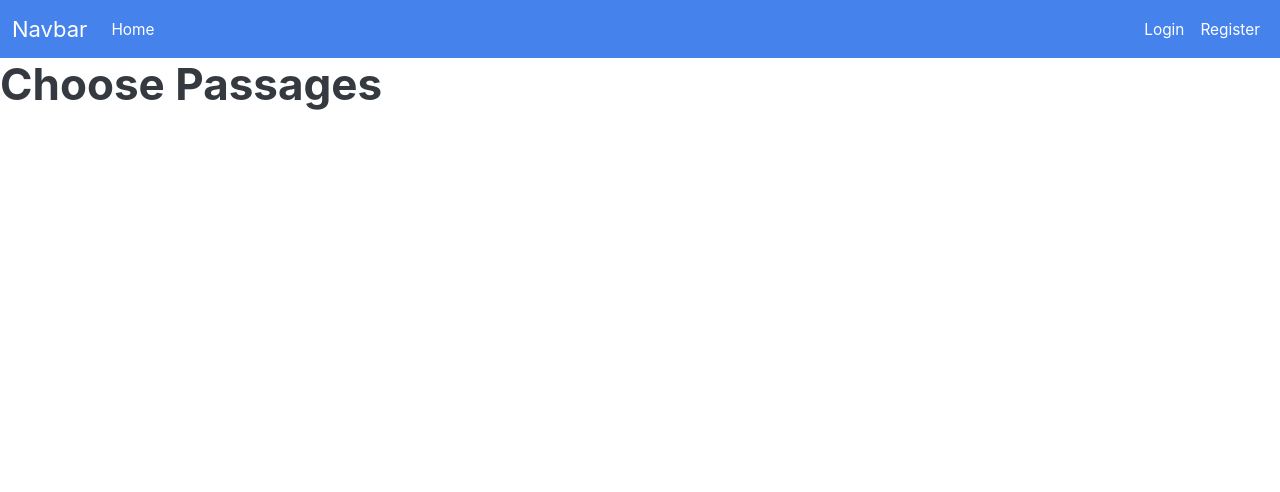
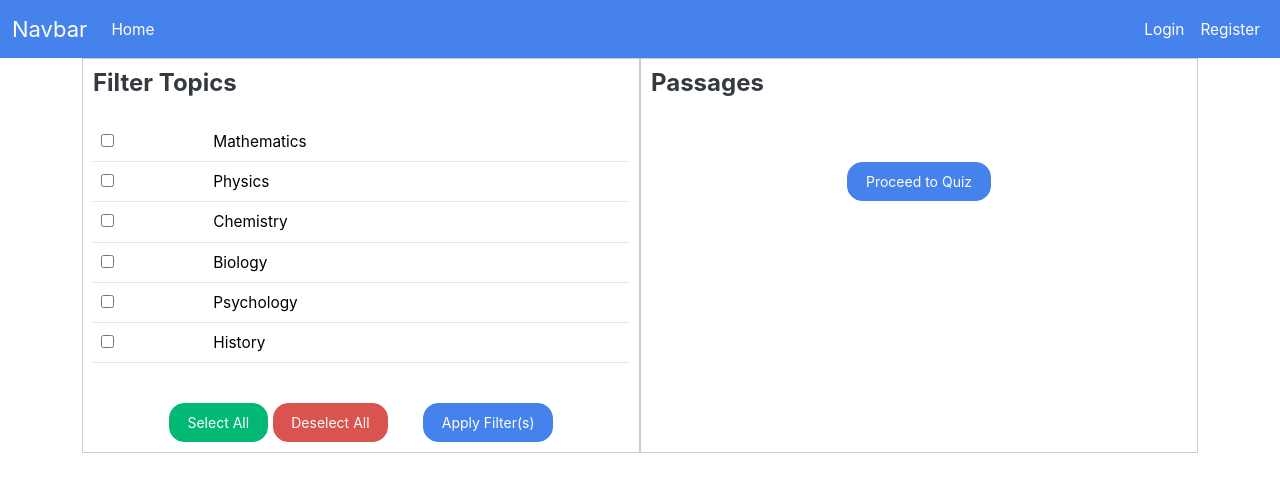
Before and after one commit to MoHoss007/knowledge-box, a Flask app: page /generate_questions/choose_passages in a window 1280 px wide. Shown: the top 492 px of the page. Run offline with Flask 3, Linux system fonts and the light colour scheme; some libraries are stand-ins or nearby versions.

Commit message:
Implemented choose passages page

```diff
--- /dev/null
+++ b/knowledge_box/generate_questions/forms.py
@@ -0,0 +1,6 @@
+from flask_wtf import FlaskForm
+from wtforms import SubmitField
+
+
+class ProceedForm(FlaskForm):
+    submit = SubmitField(label="Proceed to Quiz")
--- a/knowledge_box/generate_questions/static/script.js
+++ b/knowledge_box/generate_questions/static/script.js
@@ -0,0 +1,36 @@
+const buttonApplyFilters = document.getElementById("choose_passages_button_apply_filters");
+const buttonSelectAll = document.getElementById("choose_passages_button_select_all");
+const buttonDeselectAll = document.getElementById("choose_passages_button_deselect_all");
+const tablePassages = document.getElementById("choose-passages-table-passages");
+const tableRowsPassages = tablePassages.getElementsByTagName("tr");
+
+buttonApplyFilters.addEventListener("click", () => {
+    const checkboxes = document.querySelectorAll("input[type='checkbox'][name='topics']")
+    const topicCheckboxes = {}
+
+    checkboxes.forEach((checkbox) => {
+        topicCheckboxes[checkbox.value] = checkbox.checked;
+    });
+
+    for (let i = 0; i < tableRowsPassages.length; i++) {
+        const row = tableRowsPassages[i];
+        const topic = row.getAttribute("topic");
+
+        if (topicCheckboxes[topic]) row.classList.remove("hide");
+        else row.classList.add("hide");
+    }
+});
+
+buttonSelectAll.addEventListener("click", () => {
+    const checkboxes = document.querySelectorAll("input[type='checkbox'][name='topics']")
+    checkboxes.forEach((checkbox) => {
+        checkbox.checked = true;
+    });
+});
+
+buttonDeselectAll.addEventListener("click", () => {
+    const checkboxes = document.querySelectorAll("input[type='checkbox'][name='topics']")
+    checkboxes.forEach((checkbox) => {
+        checkbox.checked = false;
+    });
+});
--- a/knowledge_box/generate_questions/static/styles.css
+++ b/knowledge_box/generate_questions/static/styles.css
@@ -0,0 +1,37 @@
+:root {
+    --vertical-offset: 24px;
+}
+
+.hide {
+    display: none;
+}
+
+.container {
+    display: flex;
+    justify-content: space-between;
+}
+
+.column {
+    width: 50%;
+    padding: 10px;
+    border: 1px solid #ccc;
+    text-align: center;
+}
+
+.column h1 {
+    font-size: 24px;
+    text-align: left;
+    margin-bottom: var(--vertical-offset);
+}
+
+.column button {
+    margin-top: var(--vertical-offset);
+}
+
+.table {
+    text-align: left;
+}
+
+#choose_passages_button_apply_filters {
+    margin-left: 30px;
+}
--- a/knowledge_box/generate_questions/templates/choose_passages.html
+++ b/knowledge_box/generate_questions/templates/choose_passages.html
@@ -8,6 +8,47 @@
   <link rel="stylesheet" href="{{ url_for('generate_questions.static', filename='styles.css') }}">
 {% endblock %}
 
+{% block script %}
+  <script defer src="{{ url_for('generate_questions.static', filename='script.js') }}"></script>
+{% endblock %}
+
 {% block content %}
-  <h1>Choose Passages</h1>
+  <div class="container">
+    <div class="column">
+      <h1>Filter Topics</h1>
+      <table class="table table-hover" id="choose-passages-table-topics">
+        <tbody>
+          {% for topic in topics %}
+            <tr>
+              <td><input type="checkbox" id="choose-passages-input-{{ topic }}" name="topics" value="{{ topic }}"></td>
+              <td>{{ topic.title() }}</td>
+            </tr>
+          {% endfor %}
+        </tbody>
+      </table>
+      <div>
+        <button type="button" class="btn btn-success" id="choose_passages_button_select_all">Select All</button>
+        <button type="button" class="btn btn-danger" id="choose_passages_button_deselect_all">Deselect All</button>
+        <button type="button" class="btn btn-primary" id="choose_passages_button_apply_filters">Apply Filter(s)</button>
+      </div>
+    </div>
+    <div class="column">
+      <form method="POST">
+        {{ proceed_form.hidden_tag() }}
+        <h1>Passages</h1>
+        <table class="table table-hover" id="choose-passages-table-passages">
+          <tbody>
+          {% for passage in passages %}
+          <tr id="choose-passages-tr-{{ passage.title }}" topic="{{ passage.topic }}">
+            <td><input type="checkbox" name="passages" value="{{ passage.title }}"></td>
+            <td><span class="badge bg-info">{{ passage.topic.title() }}</span></td>
+            <td>{{ passage.title }}</td>
+          </tr>
+          {% endfor %}
+          </tbody>
+        </table>
+        <button type="submit" class="btn btn-primary" id="choose_passages_button_proceed">Proceed to Quiz</button>
+      </form>
+    </div>
+  </div>
 {% endblock %}
--- a/knowledge_box/generate_questions/views.py
+++ b/knowledge_box/generate_questions/views.py
@@ -1,13 +1,39 @@
-from flask import Blueprint, render_template
+from flask import Blueprint, render_template, redirect, request, url_for
+from knowledge_box.models import Passage
+from knowledge_box.generate_questions.forms import ProceedForm
 
 generate_questions = Blueprint("generate_questions", __name__, static_folder="static", template_folder="templates")
 
 
-@generate_questions.route("choose_passages")
+@generate_questions.route("/choose_passages", methods=["GET", "POST"])
 def choose_passages_page():
-    return render_template("choose_passages.html")
+    proceed_form = ProceedForm()
+
+    if proceed_form.validate_on_submit():
+        selected_passage_titles = [value for value in request.form.getlist("passages")]
+
+        quiz_resources = {}
+        for selected_passage_title in selected_passage_titles:
+            quiz_resources[selected_passage_title] = Passage.query.filter_by(
+                title=selected_passage_title
+            ).first().text
+
+        return render_template("quiz.html", quiz_resources=quiz_resources)
+
+    topics = [
+        "mathematics",
+        "physics",
+        "chemistry",
+        "biology",
+        "psychology",
+        "history"
+    ]
+
+    passages = Passage.query.all()
+
+    return render_template("choose_passages.html", proceed_form=proceed_form, topics=topics, passages=passages)
 
 
-@generate_questions.route("quiz")
+@generate_questions.route("/quiz")
 def quiz_page():
     return render_template("quiz.html")
```
Also changed, not shown: knowledge_box/models.py (+9 -0 lines).
